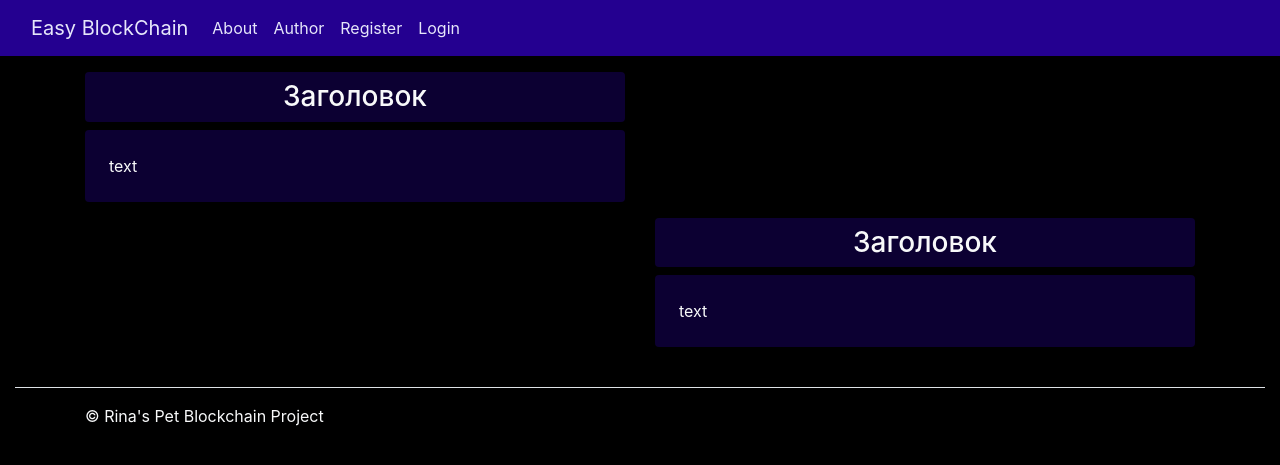
After one commit to Rinatass/BlockChainPet, a Flask app: page /about in a window 1280 px wide. The commit adds this page. Shown: the top 465 px of the page. Run offline with Flask 3, Linux system fonts and the light colour scheme; parts of the project's set-up code (start-up, migrations or seed data) failed here and were passed over.

```diff
--- a/app/__init__.py
+++ b/app/__init__.py
@@ -13,6 +13,8 @@ debug = app_settings.debug
 app.config['SECRET_KEY'] = app_settings.secret_key
 app.config['DEBUG'] = debug
 
+
+
 # create flask-login manager
 login_manager = LoginManager(app)
 login_manager.login_view = 'main.login'
--- a/app/models.py
+++ b/app/models.py
@@ -1,7 +1,7 @@
 from sqlalchemy.orm import DeclarativeBase, Mapped, mapped_column
 from sqlalchemy import String, Text
 from flask_login import UserMixin
-from pydantic import BaseModel, Field, PositiveInt, PositiveFloat
+from pydantic import BaseModel, PositiveFloat
 from typing import List
 
 
--- a/app/static/style.css
+++ b/app/static/style.css
@@ -106,3 +106,7 @@ body{
 .form-group{
     color: #495057;
 }
+
+.about p{
+
+}
--- /dev/null
+++ b/app/templates/about.html
@@ -0,0 +1,32 @@
+{%extends 'base.html'%}
+{%block content%}
+<div class="container about">
+    <div class="row">
+        <div class="col-md-6">
+            <h3 class="p-2 block rounded text-center">Заголовок</h3>
+        </div>
+    </div>
+    <div class="row">
+        <div class="col-md-6">
+            <p class="block rounded p-4">text</p>
+        </div>
+    </div>
+
+    <div class="row">
+        <div class="col-md-6">
+        </div>
+        <div class="col-md-6">
+            <h3 class="p-2 block rounded text-center">Заголовок</h3>
+        </div>
+    </div>
+
+    <div class="row">
+        <div class="col-md-6">
+        </div>
+        <div class="col-md-6">
+            <p class="block rounded p-4">text</p>
+        </div>
+    </div>
+
+</div>
+{%endblock%}
--- a/app/templates/header.html
+++ b/app/templates/header.html
@@ -13,15 +13,14 @@
 <body class="text-light">
 <nav class="navbar navbar-expand-lg my_navbar mb-3">
   <div class="container-fluid">
-    <a class="navbar-brand" href="#">Easy BlockChain</a>
-    <button class="navbar-toggler my-navbar-toggler" type="button" data-bs-toggle="collapse" data-bs-target="#navbarNavAltMarkup" aria-controls="navbarNavAltMarkup" aria-expanded="false" aria-label="Toggle navigation">
-      <span class="navbar-toggler-icon"></span>
+    <a class="navbar-brand" href="/">Easy BlockChain</a>
+    <button class="navbar-toggler my-navbar-toggler text-light" type="button" data-bs-toggle="collapse" data-bs-target="#navbarNavAltMarkup" aria-controls="navbarNavAltMarkup" aria-expanded="false" aria-label="Toggle navigation">
         Menu
     </button>
     <div class="collapse navbar-collapse" id="navbarNavAltMarkup">
       <div class="navbar-nav">
-        <a class="nav-link active" aria-current="page" href="#">About</a>
-        <a class="nav-link" href="#">Author</a>
+        <a class="nav-link active" aria-current="page" href="/about">About</a>
+        <a class="nav-link" href="/author">Author</a>
         {%if user.is_authenticated%}
         <a class="nav-link" href="/logout">Logout</a>
         {%else%}
--- a/app/views.py
+++ b/app/views.py
@@ -71,7 +71,6 @@ def register():
         return render_template('register.html')
 
     if len(password) < 8:
-        error = True
         flash('Password must be more than 8 symbols')
 
     if user_exists(email=email):
@@ -86,7 +85,23 @@ def register():
     create_user(username, password, email)
     flash('Success')
 
-    return render_template('login.html')
+    # registration gift
+    transaction = Transaction(creditor='God',
+                              debtor=username,
+                              amount=100)
+    previous_block = get_last_block()
+    if not previous_block:
+        add_block(Block(id=0,
+                        transaction={'creditor': 'God',
+                                     'debtor': 'God',
+                                     'amount': 0},
+                        previous_block_hash='None',
+                        hash='None',
+                        proof=0))
+
+    previous_block = get_last_block()
+    process_block.delay(dict(transaction), dict(previous_block))
+    return redirect(url_for('main.login'))
 
 
 @my_app.route('/login', methods=['get', 'post'])
@@ -110,6 +125,16 @@ def login():
     return render_template('login.html')
 
 
+@my_app.route('/about')
+def about():
+    return render_template('about.html')
+
+
+@my_app.route('/author')
+def author():
+    return render_template('author.html')
+
+
 @my_app.route("/logout")
 @login_required
 def logout():
--- a/run.py
+++ b/run.py
@@ -1,7 +1,11 @@
 from app import app
 from app.views import my_app
+from app.config import SettingsFactory
+
+settings = SettingsFactory().get_settings('app')
+
 
 app.register_blueprint(my_app)
 
 if __name__ == '__main__':
-    app.run()
+    app.run(host=settings.host, port=settings.port)
```
Also changed, not shown: alembic/env.py (+5 -2 lines), app/blockchain.py (+5 -6 lines), app/config.py (+9 -7 lines), app/database.py (+9 -3 lines), app/mongo.py (+5 -21 lines), app/templates/author.html (added, +32 -0 lines), app/celery_tasks.py (line endings or trailing spaces), app/exceptions.py (line endings or trailing spaces), 1 other file.
